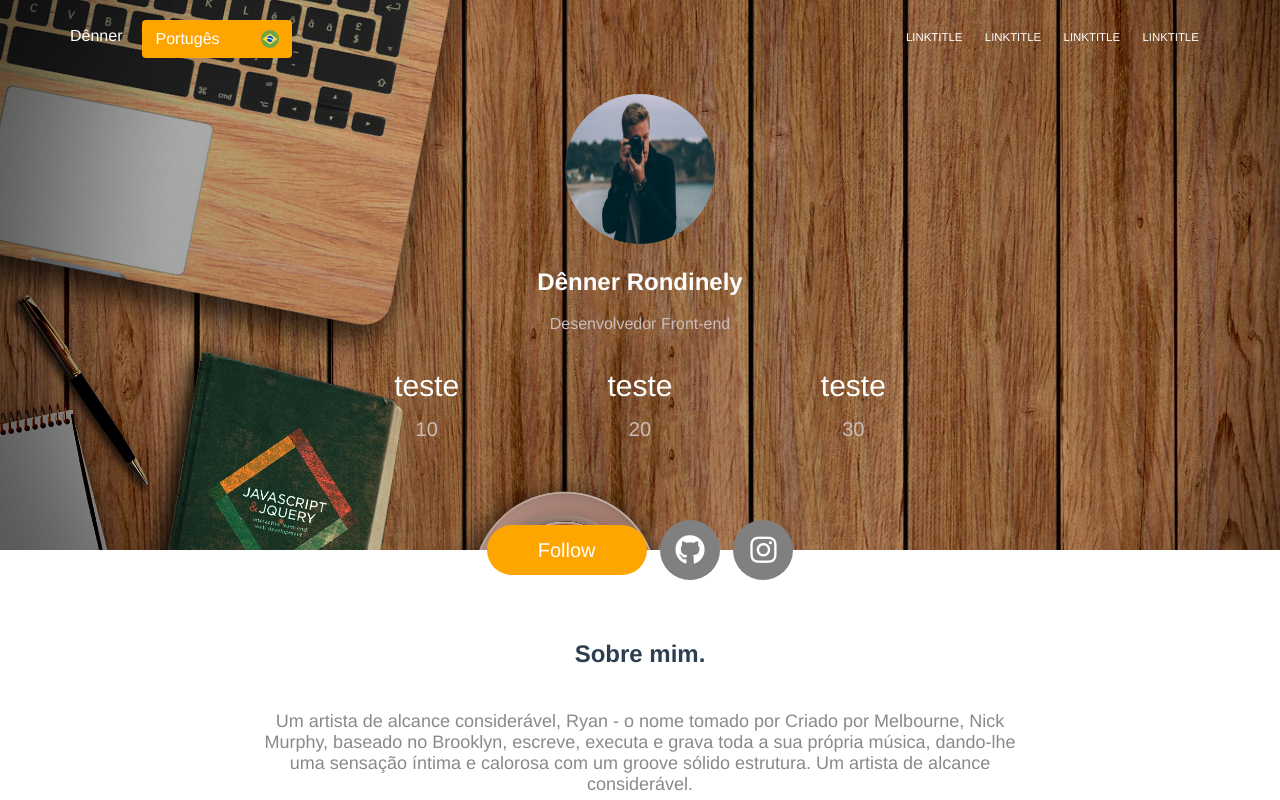
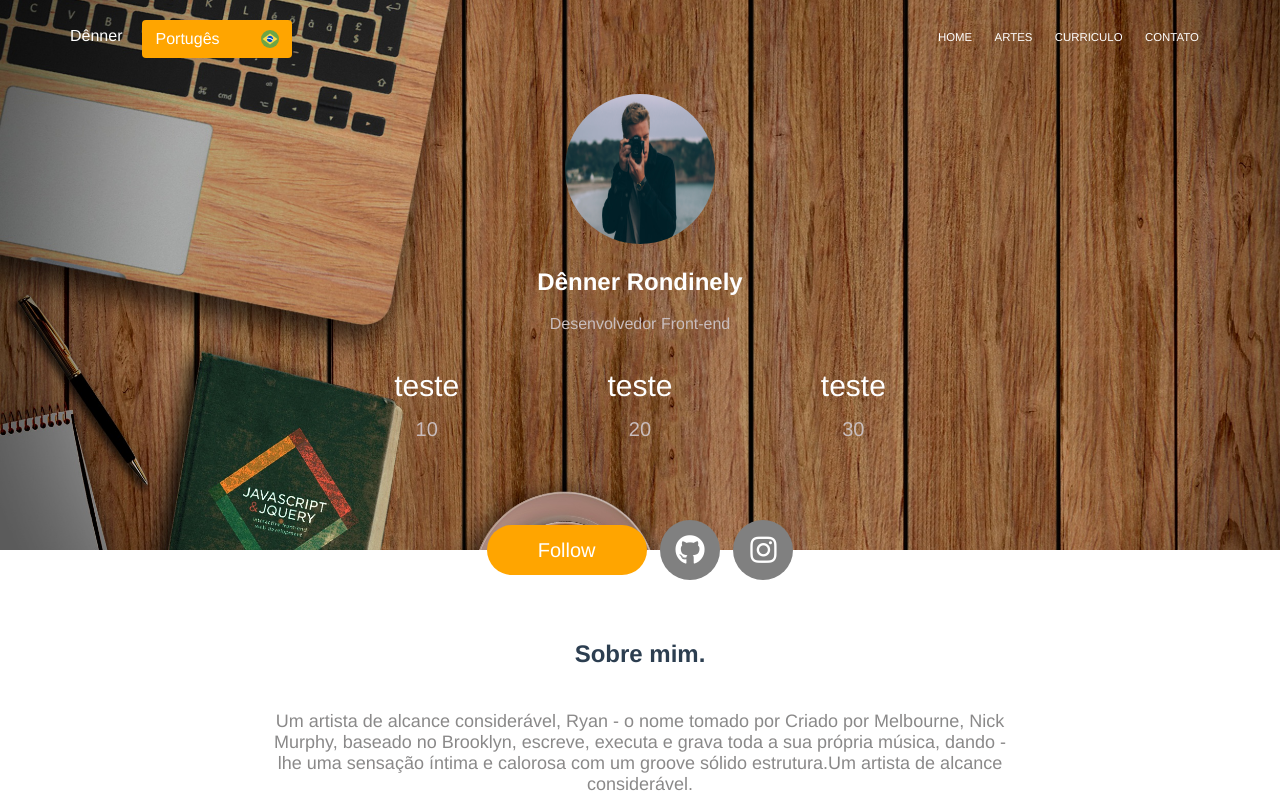
Before and after one commit to dennerrondinely/dennerrondinely.github.io, a Vue app: page / in a window 1280 px wide. Shown: the top 800 px of the page. Built offline with nearby package versions, Linux system fonts and the light colour scheme.

Commit message:
tradução do seletor de linguagem

```diff
--- /dev/null
+++ b/public/data/pt.json
@@ -0,0 +1,6 @@
+{
+    "index": {
+        "info-title": "Sobre mim.",
+        "content": "Um artista de alcance considerável, Ryan - o nome tomado por Criado por Melbourne, Nick Murphy, baseado no Brooklyn, escreve, executa e grava toda a sua própria música, dando - lhe uma sensação íntima e calorosa com um groove sólido estrutura.Um artista de alcance considerável."
+    }
+}
--- a/src/components/linguage.vue
+++ b/src/components/linguage.vue
@@ -10,15 +10,15 @@
     </div>
     <ul class="paleta--cores" :style="{'display': status ? 'none' : 'flex'}">
       <li class="paleta--item" @click="selecionaCor('PT')">
-        <span>Portugues</span>
+        <span>{{ subTexto.pt }}</span>
         <icon-brasil/>
       </li>
       <li class="paleta--item" @click="selecionaCor('ENG')">
-        <span>Ingles</span>
+        <span>{{ subTexto.eng }}</span>
         <icon-usa/>
       </li>
       <li class="paleta--item" @click="selecionaCor('ESP')">
-        <span>Espanhol</span>
+        <span>{{ subTexto.esp }}</span>
         <icon-esp/>
       </li>
     </ul>
@@ -37,7 +37,12 @@ export default {
     return {
       texto: 'Portugês',
       linguage: 'PT',
-      status: true
+      status: true,
+      subTexto: {
+        pt: 'Português',
+        eng: 'Inglês',
+        esp: 'Espanhol'
+      }
     };
   },
   methods: {
@@ -45,7 +50,25 @@ export default {
       this.status = !this.status;
     },
     selecionaCor(linguage) {
-      this.texto = linguage === 'PT' ? 'Portugues' : linguage === 'ENG' ? 'Ingles' : linguage === 'ESP' ? 'Espanhol' : '';
+
+        let eng = {
+          pt:'Portuguese',
+          eng:'English',
+          esp:'Spanish'
+        },
+        pt = {
+          pt: 'Português',
+          eng: 'Inglês',
+          esp: 'Espanhol'
+        },
+        esp = {
+          pt: 'Portugués',
+          eng: 'Inglés',
+          esp: 'Español'
+        }
+
+      this.texto = linguage === 'PT' ? 'Português' : linguage === 'ENG' ? 'English' : linguage === 'ESP' ? 'Español' : '';
+      this.subTexto = linguage === 'PT' ? pt : linguage === 'ENG' ? eng : linguage === 'ESP' ? esp : '';
       this.linguage = linguage;
       this.$emit('linguage', this.linguage);
       this.dropDown();
--- a/src/layout/mainNavbar.vue
+++ b/src/layout/mainNavbar.vue
@@ -11,16 +11,16 @@
         </div>
         <ul :class="{'navigation-nav': true, 'navigation-nav-show': !button}">
           <li class="nav-item">
-            <router-link :to="{name: ''}" tag="a">LinkTitle</router-link>
+            <router-link :to="{name: ''}" tag="a">Home</router-link>
           </li>
           <li class="nav-item">
-            <router-link :to="{name: ''}" tag="a">LinkTitle</router-link>
+            <router-link :to="{name: ''}" tag="a">Artes</router-link>
           </li>
           <li class="nav-item">
-            <router-link :to="{name: ''}" tag="a">LinkTitle</router-link>
+            <router-link :to="{name: ''}" tag="a">Curriculo</router-link>
           </li>
           <li class="nav-item">
-            <router-link :to="{name: ''}" tag="a">LinkTitle</router-link>
+            <router-link :to="{name: ''}" tag="a">Contato</router-link>
           </li>
           <div :class="{ 'btn-close': true}" @click="ativaMenu">
             <i class="fas fa-times"></i>
--- a/src/views/index.vue
+++ b/src/views/index.vue
@@ -39,26 +39,9 @@
         </div>
       </div>
       <div class="content-info">
-        <H2 v-if="linguage === 'ENG'">About me.</H2>
-        <H2 v-if="linguage === 'PT'">Sobre mim.</H2>
-        <H2 v-if="linguage === 'ESP'">Sobre mi.</H2>
-        <p v-if="linguage === 'ENG'">
-          An artist of considerable range, Ryan — the name taken by
-          Melbourne-raised, Brooklyn-based Nick Murphy — writes, performs and records
-          all of his own music, giving it a warm, intimate feel with a solid groove
-          structure. An artist of considerable range.
-        </p>
-        <p v-if="linguage === 'PT'">
-          Um artista de alcance considerável, Ryan - o nome tomado por
-          Criado por Melbourne, Nick Murphy, baseado no Brooklyn, escreve, executa e grava
-          toda a sua própria música, dando-lhe uma sensação íntima e calorosa com um groove sólido
-          estrutura. Um artista de alcance considerável.
-        </p>
-        <p v-if="linguage === 'ESP'">
-          Un artista de considerable alcance, Ryan - el nombre tomado por
-          Nick Murphy, criado en Melbourne y residente en Brooklyn, escribe, interpreta y graba
-          toda su propia música, dándole una sensación cálida e íntima con un ritmo sólido
-          estructura. Un artista de considerable alcance.
+        <H2>{{ infoContet['info-title'] }}</H2>
+        <p>
+          {{ infoContet['content'] }}
         </p>
       </div>
       <div class="content-work">
@@ -80,6 +63,7 @@
 </template>
 
 <script>
+
 import boxFotos from '@/views/components/fotos.vue';
 
 export default {
@@ -92,7 +76,7 @@ export default {
       foto: true,
       work: false,
       favorite: false,
-      linguage: 'PT',
+      infoContet:'',
       fotos: [
         'Fespaco.jpg?alt=media&token=cad2d3aa-6208-4eb8-8419-62da261407b8',
         'flago.jpg?alt=media&token=00f05723-0425-4b41-af4d-fd5e8e78d2b7',
@@ -114,12 +98,14 @@ export default {
     };
   },
   methods: {
-    loading() {
-      this.linguage = this.$store.getters.linguage;
+    async loading() {
+      let linguage = this.$store.getters.linguage;
+      this.infoContet = await fetch(`/data/${linguage.toLowerCase()}.json`).then(resp => resp.json()).then(data => data.index);
       this.$store.watch(
         getters => getters.linguage,
-        linguage => {
-          this.linguage = linguage;
+        async linguage => {
+          const url = linguage.toLowerCase();
+          this.infoContet = await fetch(`/data/${url}.json`).then(resp => resp.json()).then(data => data.index);
         },
       );
     },
```
Also changed, not shown: public/data/eng.json (added, +7 -0 lines), public/data/esp.json (added, +7 -0 lines), 1 other file (tests, documents, lock files or other folders).
